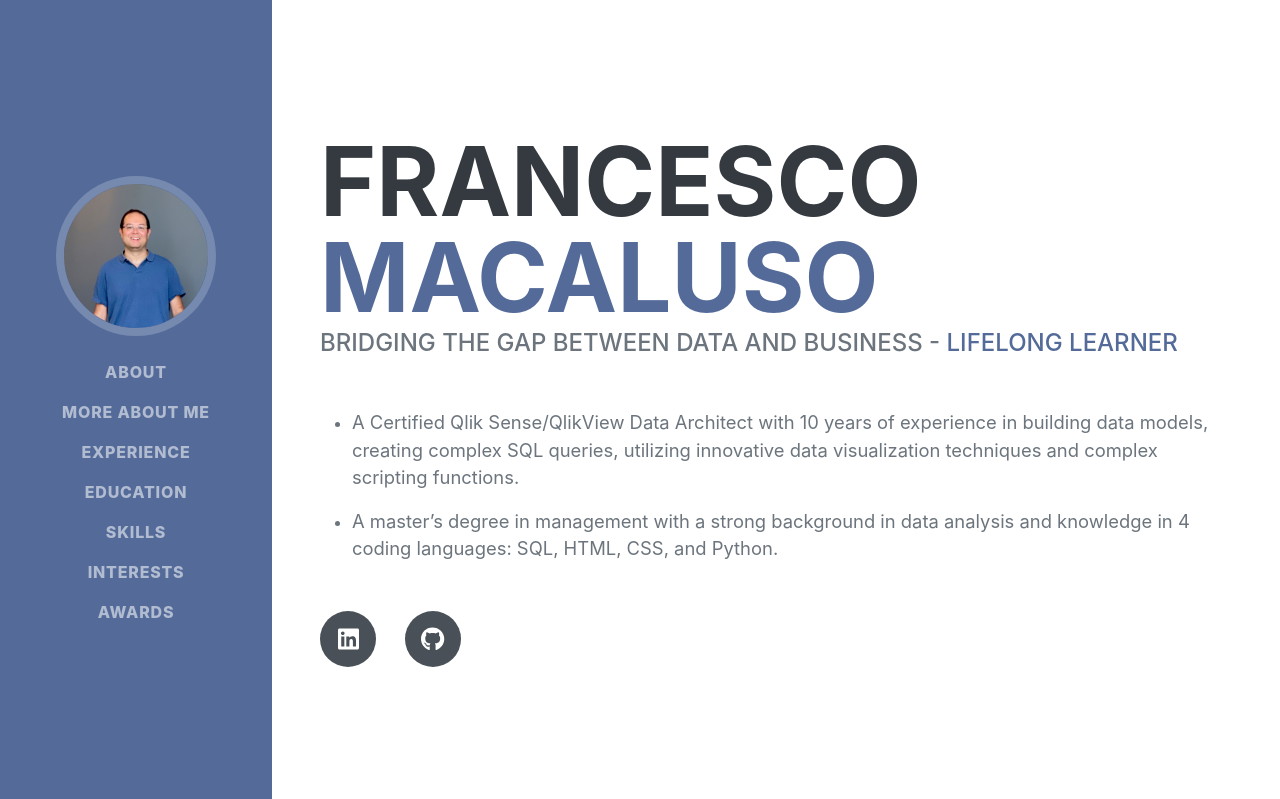
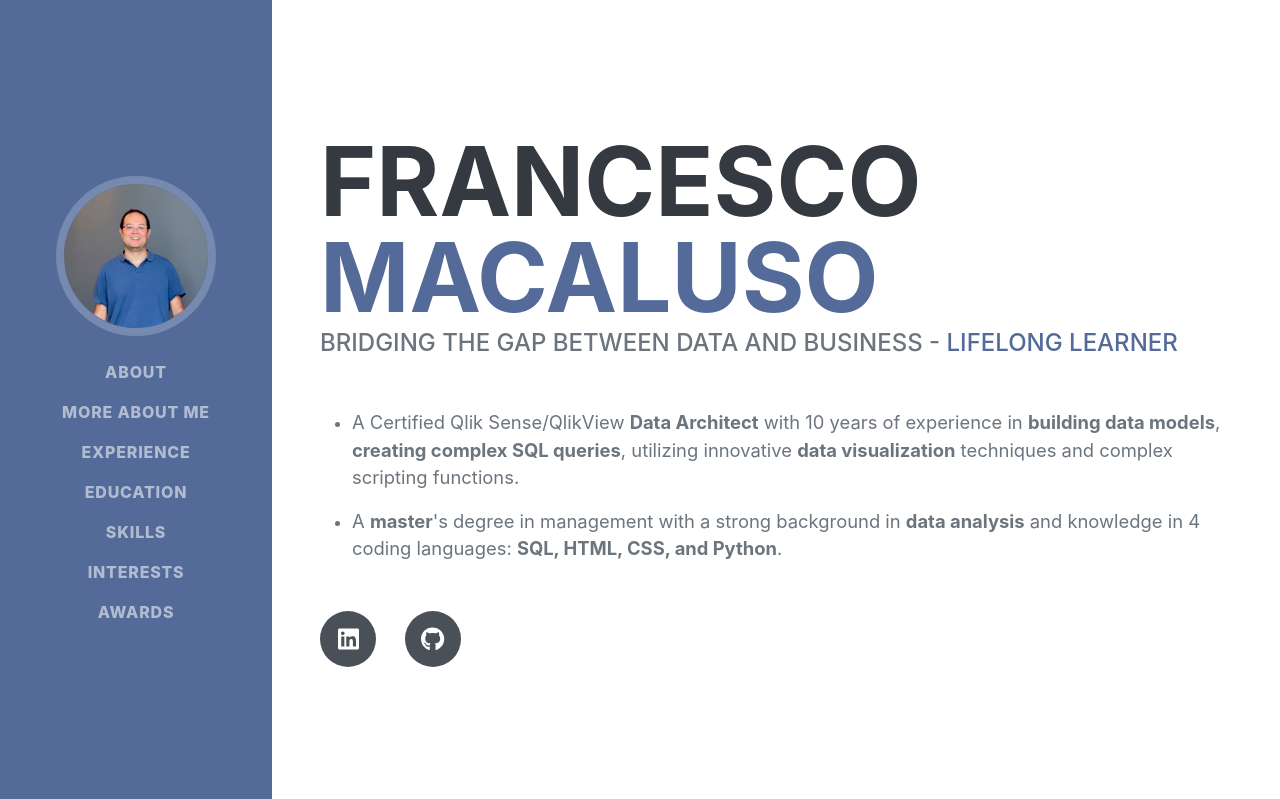
Before and after one commit to francescomacaluso/flask_resume_fm, a Flask app: page / in a window 1280 px wide. Shown: the top 799 px of the page. Run offline with Flask 3, Linux system fonts and the light colour scheme; some libraries are stand-ins or nearby versions; some web fonts are replaced.

Commit message:
Added bold keywords

```diff
--- a/templates/index.html
+++ b/templates/index.html
@@ -52,10 +52,10 @@
                     </div>
                     <ul>
                         <li>
-                        <p class="lead">A Certified Qlik Sense/QlikView Data Architect with {{ years_of_experience }} years of experience in building data models, creating complex SQL queries, utilizing innovative data visualization techniques and complex scripting functions.
+                        <p class="lead">A Certified Qlik Sense/QlikView <b>Data Architect</b> with {{ years_of_experience }} years of experience in <b>building data models</b>, <b>creating complex SQL queries</b>, utilizing innovative <b>data visualization</b> techniques and complex scripting functions.
                         </li>
                         <li>
-                            <p class="lead mb-5">A master’s degree in management with a strong background in data analysis and knowledge in 4 coding languages: SQL, HTML, CSS, and Python.</p>
+                            <p class="lead mb-5">A <b>master</b>&#39;s degree in management</b> with a strong background in <b>data analysis</b> and knowledge in 4 coding languages: <b>SQL, HTML, CSS, and Python</b>.</p>
                         </li>
                     </ul>
                     <div class="social-icons">
```
